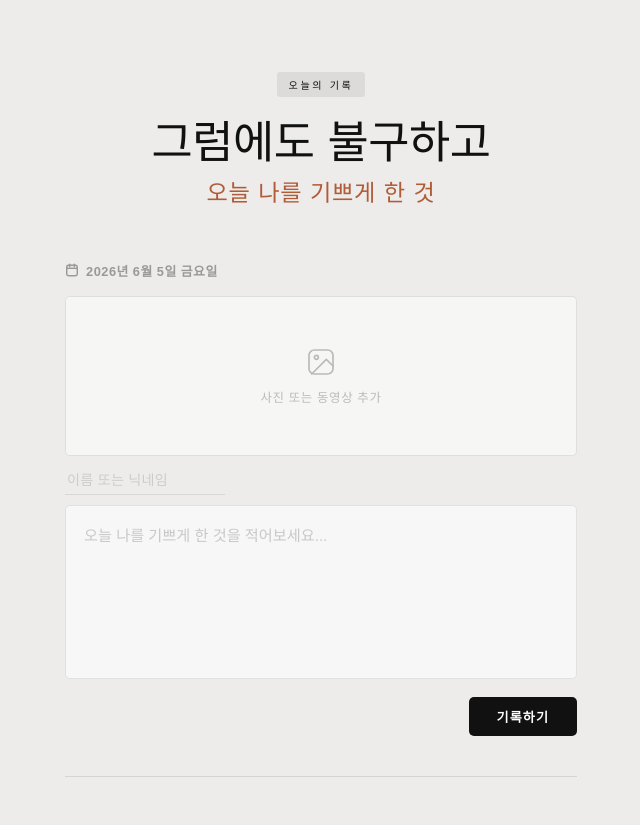
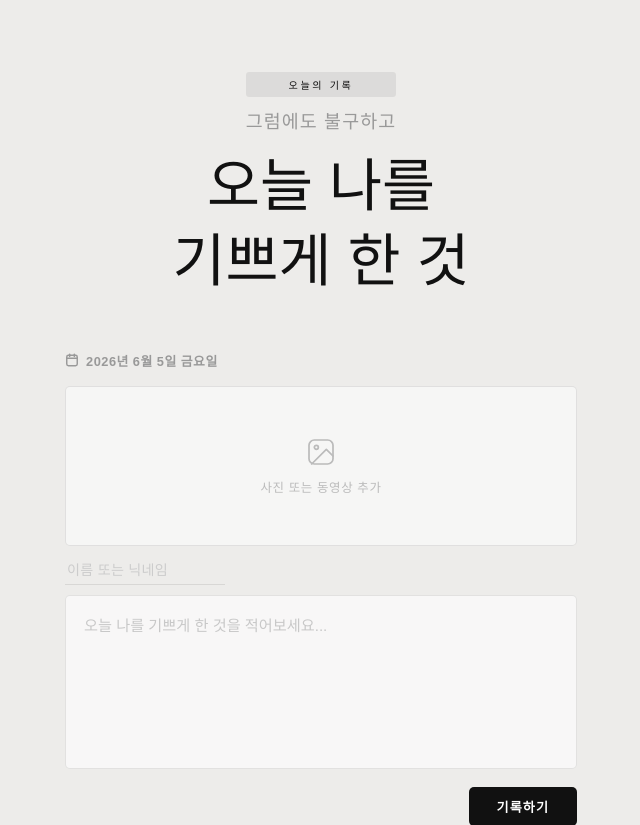
Before and after one commit to mihashin1230-wq/happy-journal, a Flask app: page / in a window 1280 px wide. Shown: the top 825 px of the page, without its empty margins (319-959 px from the left). Run offline with Flask 3, Linux system fonts and the light colour scheme; data that the repository does not hold is empty; some web fonts are replaced.

Commit message:
update: hopang font, header layout, style tweaks

```diff
--- a/static/style.css
+++ b/static/style.css
@@ -1,3 +1,10 @@
+@font-face {
+  font-family: 'Hopang';
+  src: url('https://cdn.jsdelivr.net/gh/projectnoonnu/noonfonts-20-12@1.0/SDSamliphopangche_Basic.woff') format('woff');
+  font-weight: normal;
+  font-display: swap;
+}
+
 :root {
   --bg: #edecea;
   --surface: #ffffff;
@@ -24,8 +31,14 @@ body {
   padding: 72px 24px 52px;
 }
 
+.header-group {
+  display: inline-block;
+  text-align: left;
+  margin-bottom: 16px;
+}
+
 .header-label {
-  display: inline-block;
+  display: block;
   background: rgba(0, 0, 0, 0.07);
   padding: 5px 12px;
   border-radius: 3px;
@@ -34,26 +47,24 @@ body {
   color: var(--text);
   text-transform: uppercase;
   font-weight: 500;
-  margin-bottom: 22px;
+  margin-bottom: 10px;
+  text-align: center;
+}
+
+.header-sub {
+  font-size: 1.15rem;
+  color: var(--muted);
+  font-weight: 400;
+  letter-spacing: 0.06em;
+  margin-bottom: 0;
 }
 
 .page-header h1 {
-  font-family: 'Black Han Sans', sans-serif;
-  font-size: 2.8rem;
+  font-family: 'Hopang', sans-serif;
+  font-size: 3.6rem;
   font-weight: 400;
-  line-height: 1.2;
+  line-height: 1.3;
   color: var(--text);
-  letter-spacing: -0.01em;
-}
-
-.page-header h1 em {
-  font-style: normal;
-  font-family: 'Black Han Sans', sans-serif;
-  color: var(--accent-warm);
-  display: block;
-  font-size: 1.45rem;
-  letter-spacing: 0.03em;
-  margin-top: 8px;
 }
 
 /* ── Composer ── */
--- a/templates/index.html
+++ b/templates/index.html
@@ -5,14 +5,16 @@
   <meta name="viewport" content="width=device-width, initial-scale=1.0">
   <title>그럼에도 불구하고</title>
   <link rel="stylesheet" as="style" crossorigin href="https://cdn.jsdelivr.net/gh/orioncactus/pretendard@v1.3.9/dist/web/variable/pretendardvariable.css">
-  <link href="https://fonts.googleapis.com/css2?family=Black+Han+Sans&display=swap" rel="stylesheet">
   <link rel="stylesheet" href="/static/style.css">
 </head>
 <body>
 
   <header class="page-header">
-    <p class="header-label">오늘의 기록</p>
-    <h1>그럼에도 불구하고<br><em>오늘 나를 기쁘게 한 것</em></h1>
+    <div class="header-group">
+      <p class="header-label">오늘의 기록</p>
+      <p class="header-sub">그럼에도 불구하고</p>
+    </div>
+    <h1>오늘 나를<br>기쁘게 한 것</h1>
   </header>
 
   <main>
```
Also changed, not shown: 1 other file.
